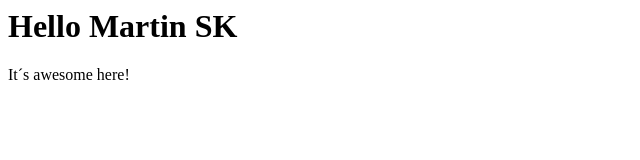
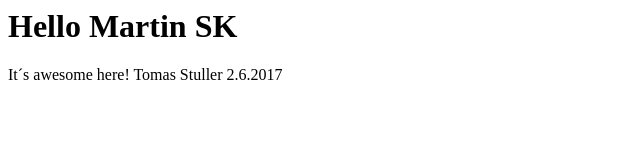
Before and after one commit to stuli23/test-web, a plain HTML site: page index.html in a window 1280 px wide. Shown: the whole page, without its empty margins (0-640 px from the left). Drawn offline with Linux system fonts and the light colour scheme.

Commit message:
Add signature

```diff
--- a/index.html
+++ b/index.html
@@ -1,3 +1,3 @@
 <h1>Hello Martin SK</h1>
 
-<p>It´s awesome here!</p>
+<p>It´s awesome here! Tomas Stuller 2.6.2017</p>
```
